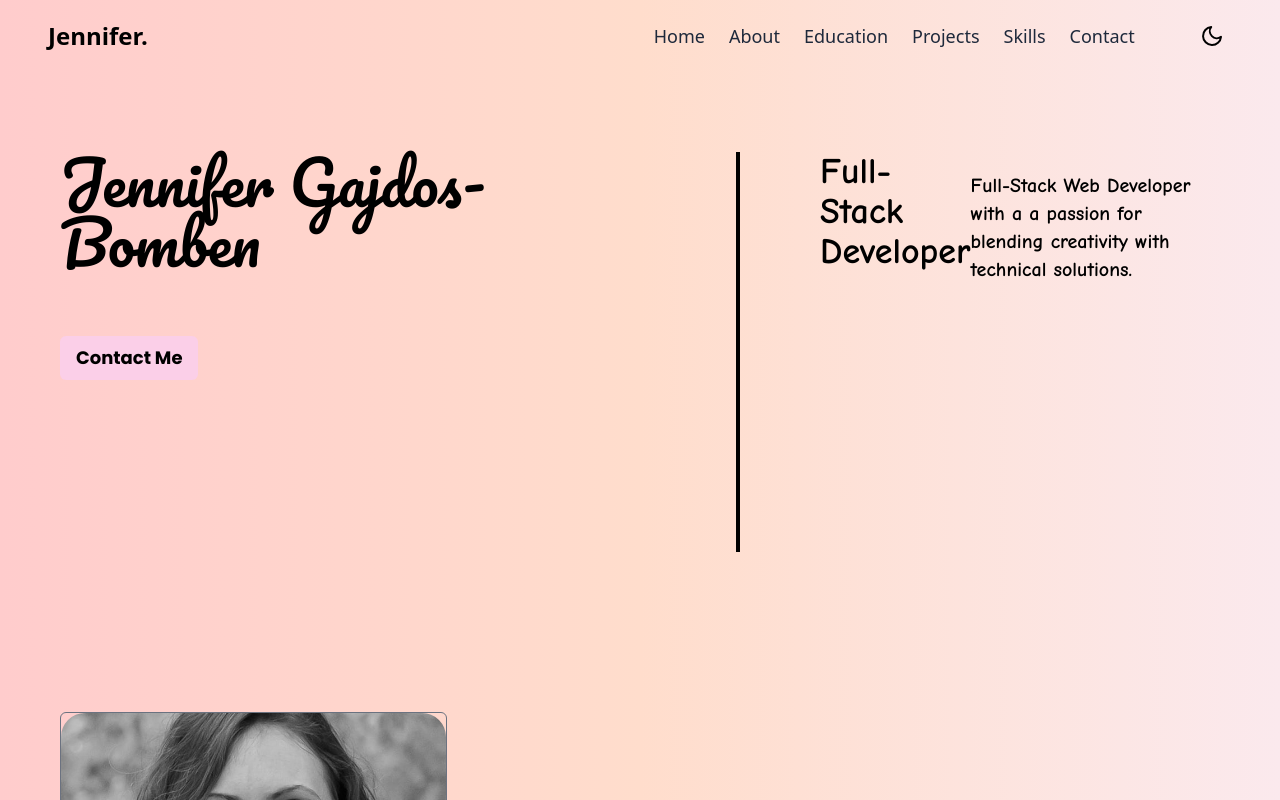
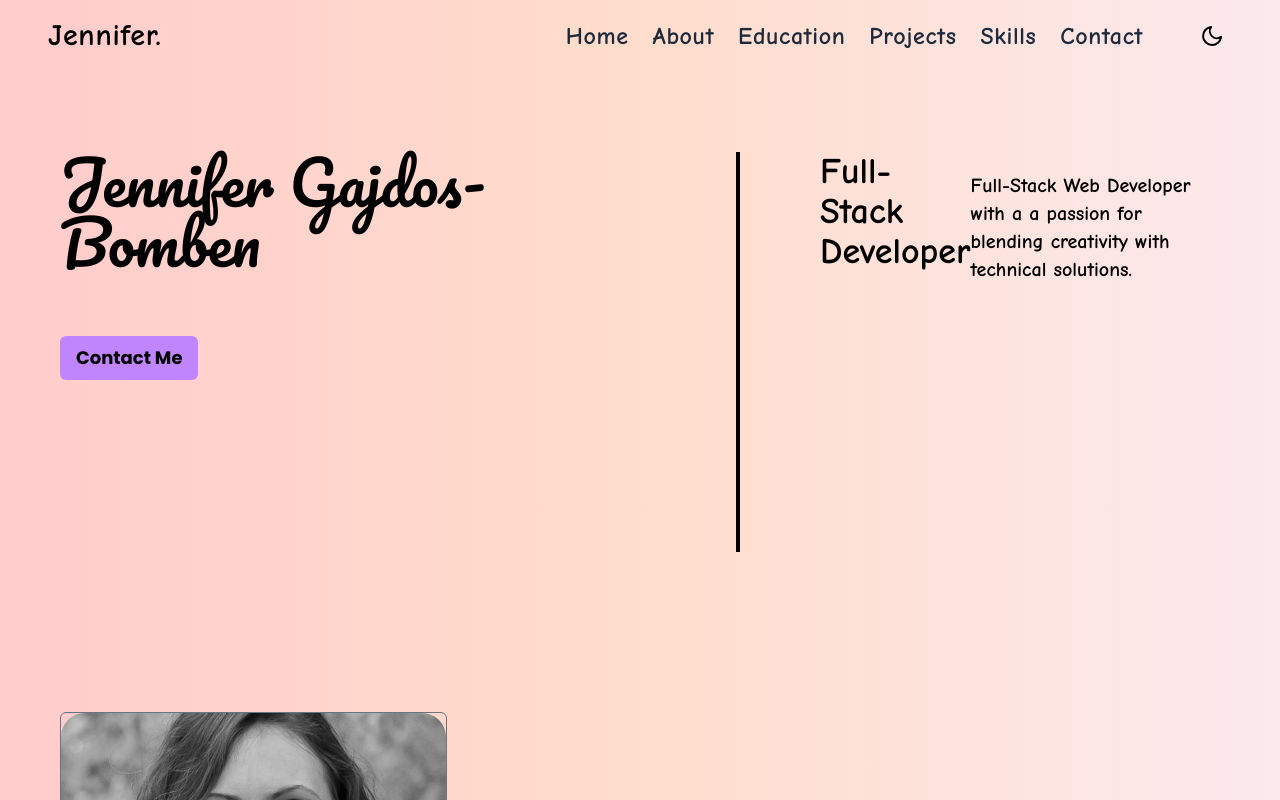
Before and after one commit to jgajdosbomben/portfolio, a React (Vite) app: page / in a window 1280 px wide. Shown: the top 800 px of the page. Built offline with nearby package versions, Linux system fonts and the light colour scheme.

Commit message:
Added hover effect and menu styling

```diff
--- a/src/components/Header.jsx
+++ b/src/components/Header.jsx
@@ -13,7 +13,7 @@ const Header = () => {
 
 
           <div className="mt-10 flex-gap-10">
-            <button className="bg-pink-200 text-lg font-poppins text-black font-semibold rounded-md py-2 px-4">Contact Me</button>
+            <button className="bg-purple-400 text-lg font-poppins text-black font-semibold rounded-md py-2 px-4">Contact Me</button>
           </div>
         </div>
         <div className='w-full flex-1 flex items-center justify-between border-s-4 border-black'>
--- a/src/components/Navbar.jsx
+++ b/src/components/Navbar.jsx
@@ -10,27 +10,27 @@ const Navbar = ({ darkMode, isOpen, toggleMenu, toggleTheme }) => {
           <div className="flex items-center justify-start w-full">
             <a
               href="/"
-              className="text-2xl font-bold text-black dark:text-white cursor-pointer">
+              className="text-3xl font-bold font-comicneue tracking-wide text-black dark:text-white cursor-pointer">
               Jennifer.
             </a>
           </div>
-          <ul className="hidden md:flex gap-6 text-lg text-slate-800 dark:text-gray-200">
-            <li className="cursor-pointer hover:text-purple-900">
+          <ul className="hidden md:flex font-comicneue tracking-wide gap-6 text-2xl text-slate-800 dark:text-gray-200">
+            <li className="cursor-pointer hover:text-purple-500 hover:underline decoration-wavy dark:hover:text-purple-300">
               <a href="#home">Home</a>
             </li>
-            <li className="cursor-pointer hover:text-purple-900">
+            <li className="cursor-pointer hover:text-purple-500 hover:underline decoration-wavy  dark:hover:text-purple-300">
               <a href="#about">About</a>
             </li>
-            <li className="cursor-pointer hover:text-purple-900">
+            <li className="cursor-pointer hover:text-purple-500 hover:underline decoration-wavy  dark:hover:text-purple-300">
               <a href="#projects">Education</a>
             </li>
-            <li className="cursor-pointer hover:text-purple-900">
+            <li className="cursor-pointer hover:text-purple-500 hover:underline decoration-wavy  dark:hover:text-purple-300">
               <a href="#projects">Projects</a>
             </li>
-            <li className="cursor-pointer hover:text-purple-900">
+            <li className="cursor-pointer hover:text-purple-500 hover:underline decoration-wavy dark:hover:text-purple-300">
               <a href="#skills">Skills</a>
             </li>
-            <li className="cursor-pointer hover:text-purple-900">
+            <li className="cursor-pointer hover:text-purple-500 hover:underline decoration-wavy dark:hover:text-purple-300">
               <a href="#contact">Contact</a>
             </li>
           </ul>
@@ -42,11 +42,13 @@ const Navbar = ({ darkMode, isOpen, toggleMenu, toggleTheme }) => {
               <FiSun
                 size={24}
                 color={"white"}
+                className="cursor-pointer"
               />
             ) : (
               <FiMoon
                 size={24}
                 color={"black"}
+                className="cursor-pointer"
               />
             )}
           </button>
@@ -59,11 +61,11 @@ const Navbar = ({ darkMode, isOpen, toggleMenu, toggleTheme }) => {
               onClick={toggleMenu}>
               <FiMenu
                 size={26}
-                className={`${isOpen ? "hidden" : "block"} text-gray-800 dark:text-gray-50`}
+                className={`${isOpen ? "hidden" : "block"} text-gray-800 dark:text-gray-50 font-comicneue`}
               />
               <MdOutlineClose
                 size={26}
-                className={`${isOpen ? "block" : "hidden"} h-6 w-6 dark:text-gray-50`}
+                className={`${isOpen ? "block" : "hidden"} h-6 w-6 dark:text-gray-50 font-comicneue`}
               />{" "}
             </button>
           </div>
@@ -72,24 +74,42 @@ const Navbar = ({ darkMode, isOpen, toggleMenu, toggleTheme }) => {
         <div
           className={`${isOpen ? "block pt-4" : "hidden"} md:hidden`}
           id="mobile-menu">
-          <div className="flex flex-col gap-4 text-md text-gray-700 dark:text-neutral-200">
+          <div className="flex flex-col gap-4 text-md font-comicneue text-gray-700 dark:text-neutral-200">
             <a
               href="#home"
               onClick={toggleMenu}
-              className="cursor-pointer">
+              className="cursor-pointer hover:text-purple-500 hover:underline decoration-wavy dark:hover:text-purple-300">
               Home
             </a>
             <a
               href="#about"
               onClick={toggleMenu}
-              className="cursor-pointer">
+              className="cursor-pointer hover:text-purple-500 hover:underline decoration-wavy dark:hover:text-purple-300">
               About
+            </a>
+            <a
+              href="#education"
+              onClick={toggleMenu}
+              className="cursor-pointer hover:text-purple-500 hover:underline decoration-wavy dark:hover:text-purple-300">
+              Education
             </a>
             <a
               href="#projects"
               onClick={toggleMenu}
-              className="cursor-pointer">
+              className="cursor-pointer hover:text-purple-500 hover:underline decoration-wavy dark:hover:text-purple-300">
               Projects
+            </a>
+            <a
+              href="#skills"
+              onClick={toggleMenu}
+              className="cursor-pointer hover:text-purple-500 hover:underline decoration-wavy dark:hover:text-purple-300">
+              Skills
+            </a>
+            <a
+              href="#contact"
+              onClick={toggleMenu}
+              className="cursor-pointer hover:text-purple-500 hover:underline decoration-wavy dark:hover:text-purple-300">
+              Contact
             </a>
           </div>
         </div>
```
